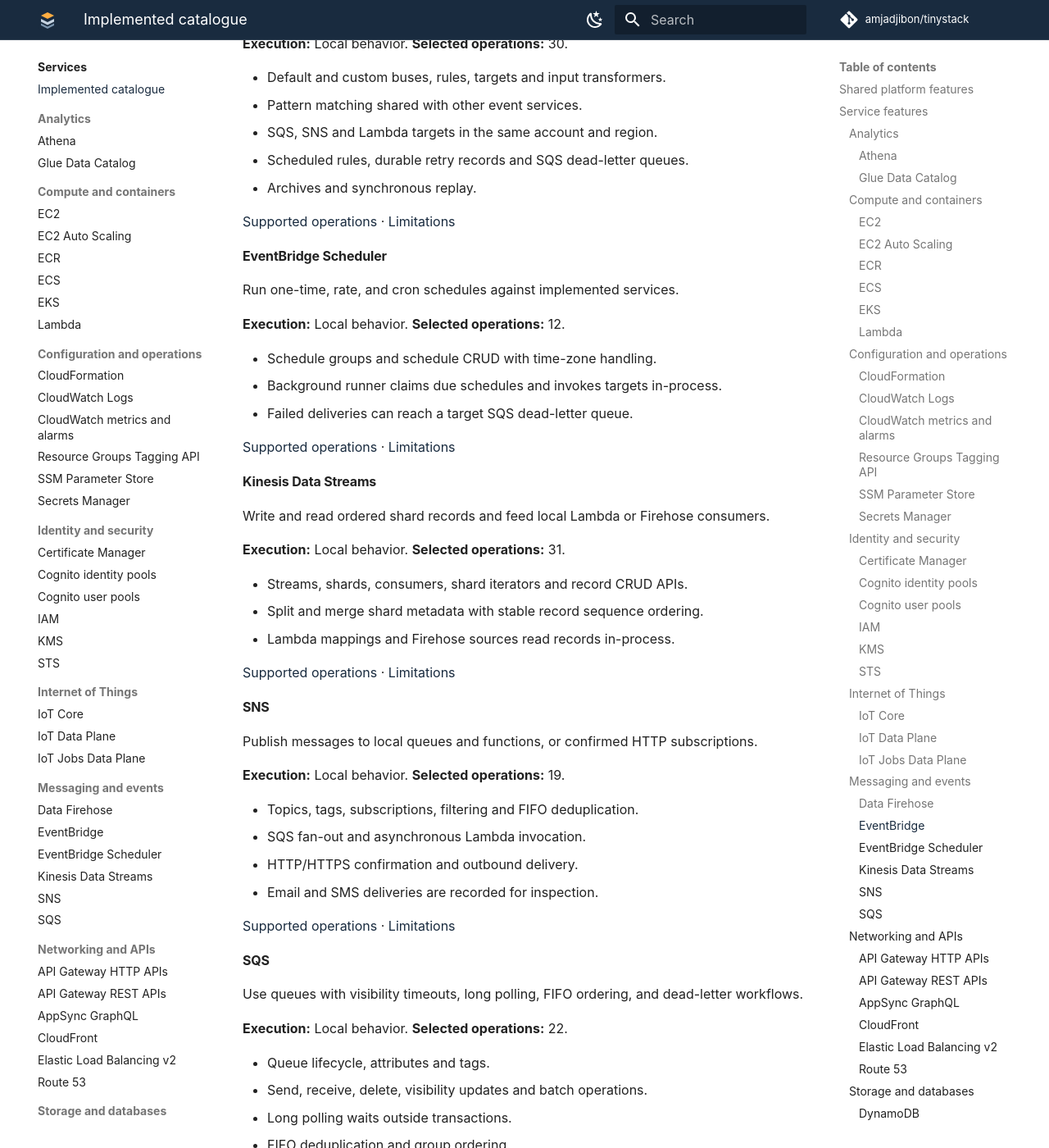
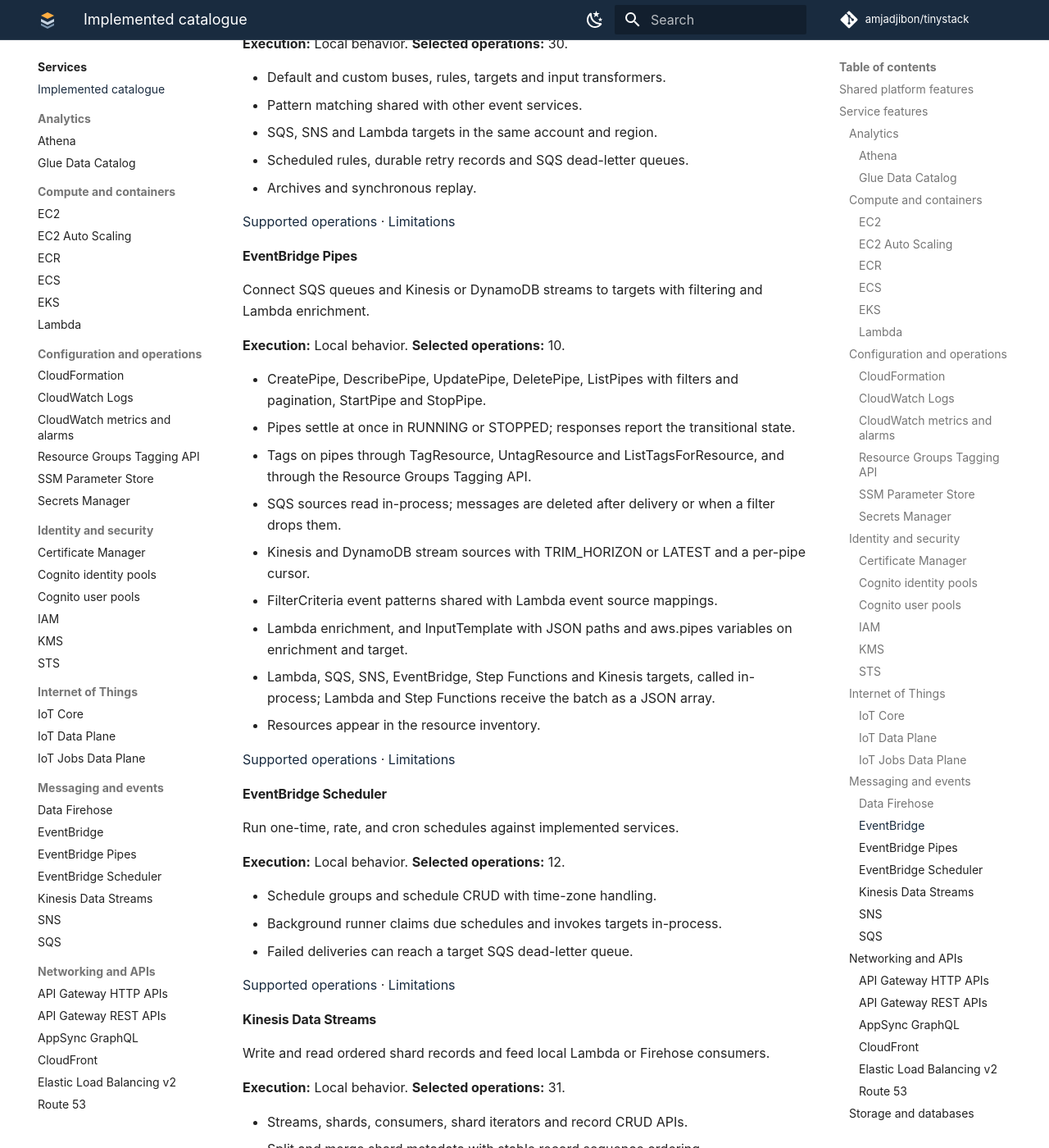
Before and after one commit to amjadjibon/tinystack, an MkDocs documentation site: the page built from docs/site/services/catalogue.md, in a window 1280 px wide and 1400 px high, scrolled down 9792 px. Shown: the whole window at 82% size. Built offline with MkDocs 1.6.1 and Material for MkDocs 9.7.7, drawn with Linux system fonts in a browser that asks for light colours; some of the changed text lies outside the part shown.

Commit message:
docs(pipes): catalogue EventBridge Pipes

```diff
--- a/docs/site/services/catalogue.md
+++ b/docs/site/services/catalogue.md
@@ -369,6 +369,24 @@ Route events through local buses, patterns, rules, schedules, archives, and repl
 
 [Supported operations](eventbridge.md#supported-operations) · [Limitations](eventbridge.md#limitations-and-future-work)
 
+#### EventBridge Pipes
+
+Connect SQS queues and Kinesis or DynamoDB streams to targets with filtering and Lambda enrichment.
+
+**Execution:** Local behavior. **Selected operations:** 10.
+
+- CreatePipe, DescribePipe, UpdatePipe, DeletePipe, ListPipes with filters and pagination, StartPipe and StopPipe.
+- Pipes settle at once in RUNNING or STOPPED; responses report the transitional state.
+- Tags on pipes through TagResource, UntagResource and ListTagsForResource, and through the Resource Groups Tagging API.
+- SQS sources read in-process; messages are deleted after delivery or when a filter drops them.
+- Kinesis and DynamoDB stream sources with TRIM_HORIZON or LATEST and a per-pipe cursor.
+- FilterCriteria event patterns shared with Lambda event source mappings.
+- Lambda enrichment, and InputTemplate with JSON paths and aws.pipes variables on enrichment and target.
+- Lambda, SQS, SNS, EventBridge, Step Functions and Kinesis targets, called in-process; Lambda and Step Functions receive the batch as a JSON array.
+- Resources appear in the resource inventory.
+
+[Supported operations](pipes.md#supported-operations) · [Limitations](pipes.md#limitations-and-future-work)
+
 #### EventBridge Scheduler
 
 Run one-time, rate, and cron schedules against implemented services.
--- a/mkdocs.yml
+++ b/mkdocs.yml
@@ -131,6 +131,7 @@ nav:
       - "Messaging and events":
           - "Data Firehose": services/firehose.md
           - "EventBridge": services/eventbridge.md
+          - "EventBridge Pipes": services/pipes.md
           - "EventBridge Scheduler": services/scheduler.md
           - "Kinesis Data Streams": services/kinesis.md
           - "SNS": services/sns.md
@@ -182,7 +183,6 @@ nav:
           - "ECS Task Metadata": roadmap/services/ecs-metadata.md
           - "EFS": roadmap/services/efs.md
           - "EMR": roadmap/services/emr.md
-          - "EventBridge Pipes": roadmap/services/pipes.md
           - "IoT Wireless": roadmap/services/iotwireless.md
           - "Lambda Core": roadmap/services/lambda-core.md
           - "Lambda Durable Execution": roadmap/services/lambda-durable.md
```
Also changed, not shown: other parts of docs/site/services/catalogue.md (+1 -1 lines), CLAUDE.md (+19 -2 lines), docs/site/roadmap/catalogue.md (+0 -1 lines), docs/site/services/index.md (+2 -1 lines), docs/site/services/pipes.md (added, +64 -0 lines), docs/catalog.json.
